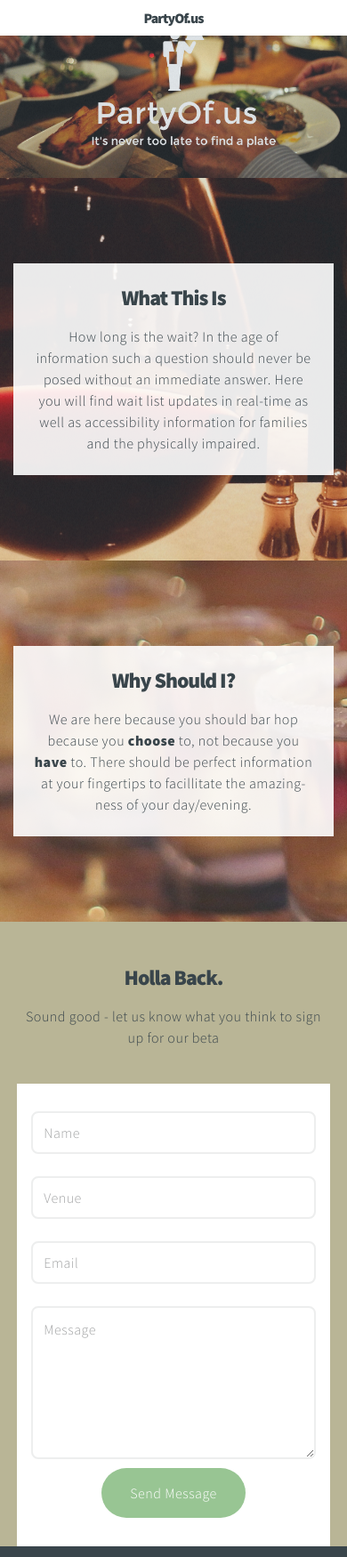
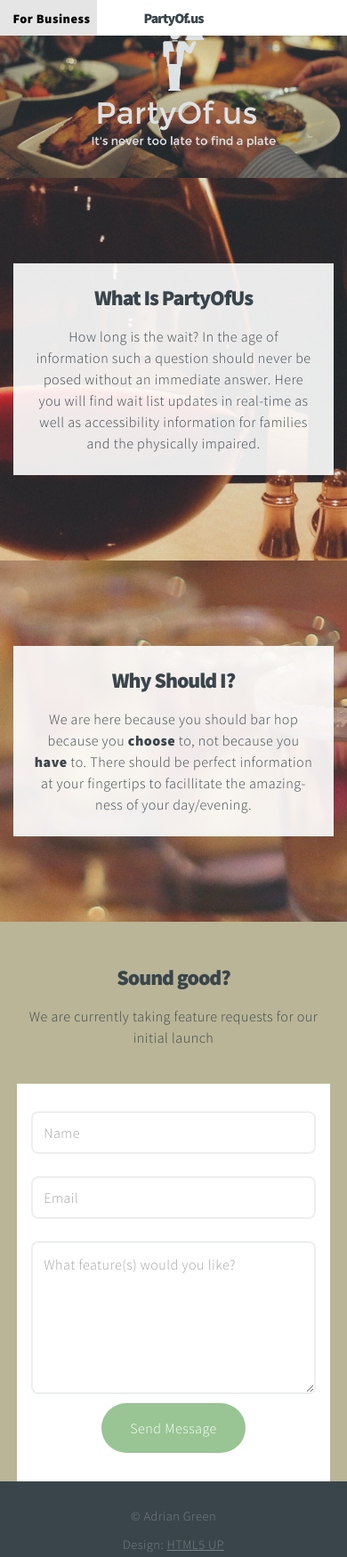
Before and after one commit to agreen757/restaurantupdater, a website: page views/landing.html in a window 390 px wide. Shown: the top 1750 px of the page at 89% size. Drawn offline with Linux system fonts and the light colour scheme; files that its build step writes are made by us from their sources; files whose address does not match are found by name.

Commit message:
adding business page

```diff
--- a/party.js
+++ b/party.js
@@ -45,6 +45,11 @@
 app.get('/main', function(request, response){
     response.render('index');
 });
+
+
+app.get('/business', function(request,response){
+    response.render('business');
+})
 
 app.post('/email', function(req, res){
     res.render('thanks');
--- a/public/css/style-mobile.css
+++ b/public/css/style-mobile.css
@@ -79,6 +79,12 @@
 		padding-top: 2.5em;
 	}
 
+    #navleft{
+        left:0px;
+        height: 2.5em;
+		line-height: 2.5em;
+    }
+
 	#logo {
 		text-align: center;
 		position: relative;
--- a/public/css/style.css
+++ b/public/css/style.css
@@ -646,6 +646,8 @@
 
     #thanks {
         background-image: url('../images/intro3.jpg');
+        background-repeat: no-repeat;
+        background-size: cover;
     }
 
      #info {
@@ -674,6 +676,37 @@
 		#logo a {
 			font-size: 1.25em;
 		}
+
+    #navleft {
+		position: absolute;
+		left: 8.5em;
+        clear: both;
+		top: 0;
+		height: 3em;
+		line-height: 3em;
+        color: black;
+        background-color: #E5E5E5;
+	}
+
+		#navleft ul {
+			margin: 0;
+		}
+
+			#navleft ul li {
+				display: inline-block;
+				margin-left: 0.5em;
+				font-size: 0.9em;
+			}
+
+				#navleft ul li a {
+					display: block;
+					color: inherit;
+					text-decoration: none;
+					height: 3em;
+					line-height: 3em;
+					padding: 0 0.5em 0 0.5em;
+					outline: 0;
+				}
 
 	#nav {
 		position: absolute;
--- a/views/landing.html
+++ b/views/landing.html
@@ -27,6 +27,11 @@
 					<h1 id="logo"><a href="#">PartyOf.us</a></h1>
 
 				<!-- Nav -->
+                <nav id="navleft">
+                        <ul>
+                            <li><strong><a href="/business">For Business</a></strong></li>
+                        </ul>
+                    </nav>
 					<nav id="nav">
 						<ul>
 							<li><a href="#intro">Intro</a></li>
@@ -52,7 +57,7 @@
 			<section id="one" class="main style2 right dark fullscreen">
 				<div class="content box style2">
 					<header>
-						<h2>What This Is</h2>
+						<h2>What Is PartyOfUs</h2>
 					</header>
 					<p>How long is the wait?  In the age of information such a question should never be posed without an immediate answer.  Here you will find wait list updates in real-time as well as accessibility information for families and the physically impaired.</p>
 				</div>
@@ -107,8 +112,8 @@
 			<section id="contact" class="main style3 secondary">
 				<div class="content container">
 					<header>
-						<h2>Holla Back.</h2>
-						<p>Sound good - let us know what you think to sign up for our beta</p>
+						<h2>Sound good?</h2>
+						<p>We are currently taking feature requests for our initial launch</p>
 					</header>
 					<div class="box container small">
 
@@ -122,11 +127,10 @@
 							<form method="post" action="/email">
 								<div class="row half">
 									<div class="6u"><input type="text" name="name" placeholder="Name" /></div>
-                                    <div class="6u"><input type="text" name="venue" placeholder="Venue" /></div>
 									<div class="6u"><input type="text" name="email" placeholder="Email" /></div>
 								</div>
 								<div class="row half">
-									<div class="12u"><textarea name="message" placeholder="Message" rows="6"></textarea></div>
+									<div class="12u"><textarea name="message" placeholder="What feature(s) would you like?" rows="6"></textarea></div>
 								</div>
 								<div class="row">
 									<div class="12u">
```
Also changed, not shown: views/business.html (added, +69 -0 lines).
